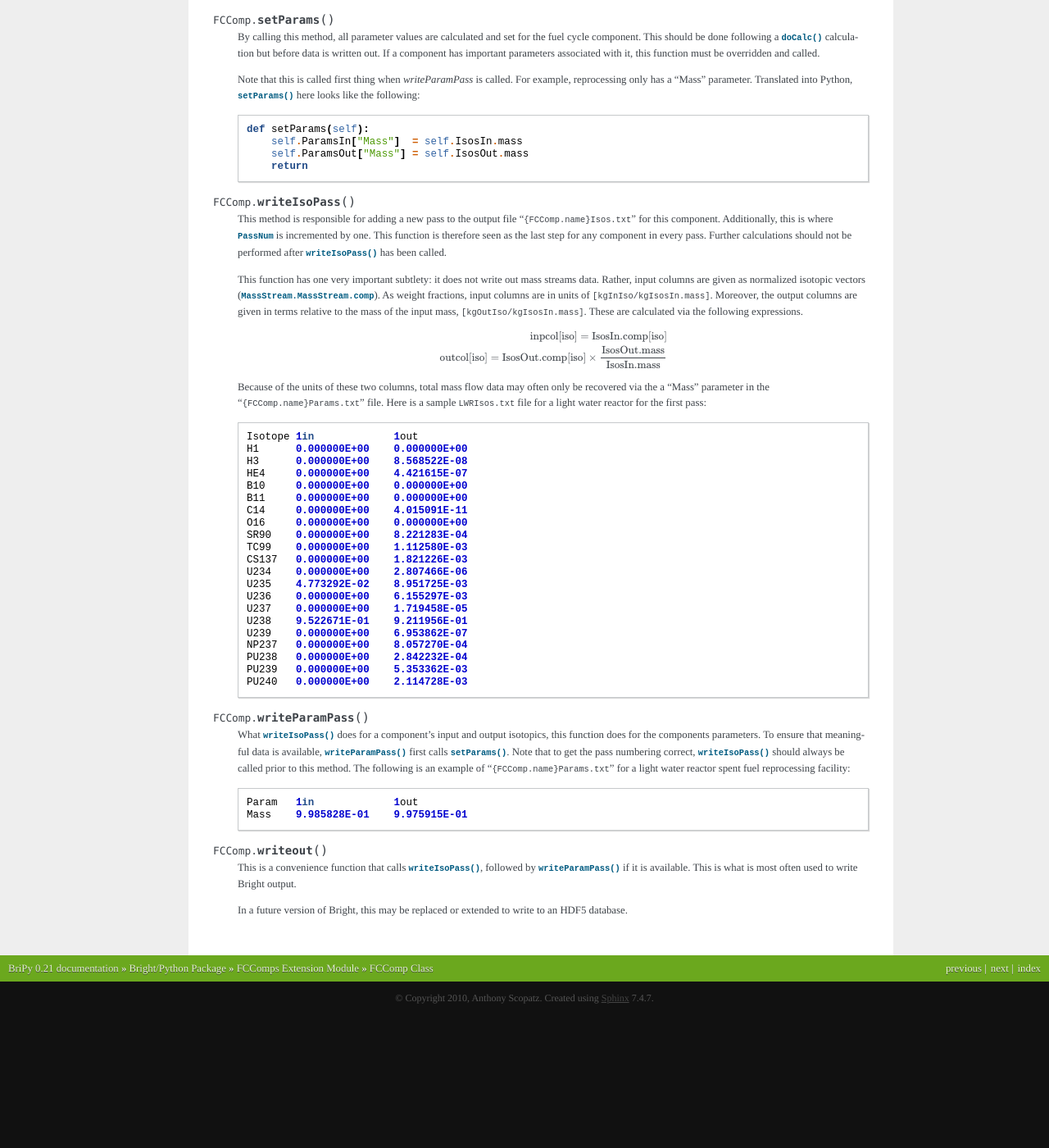
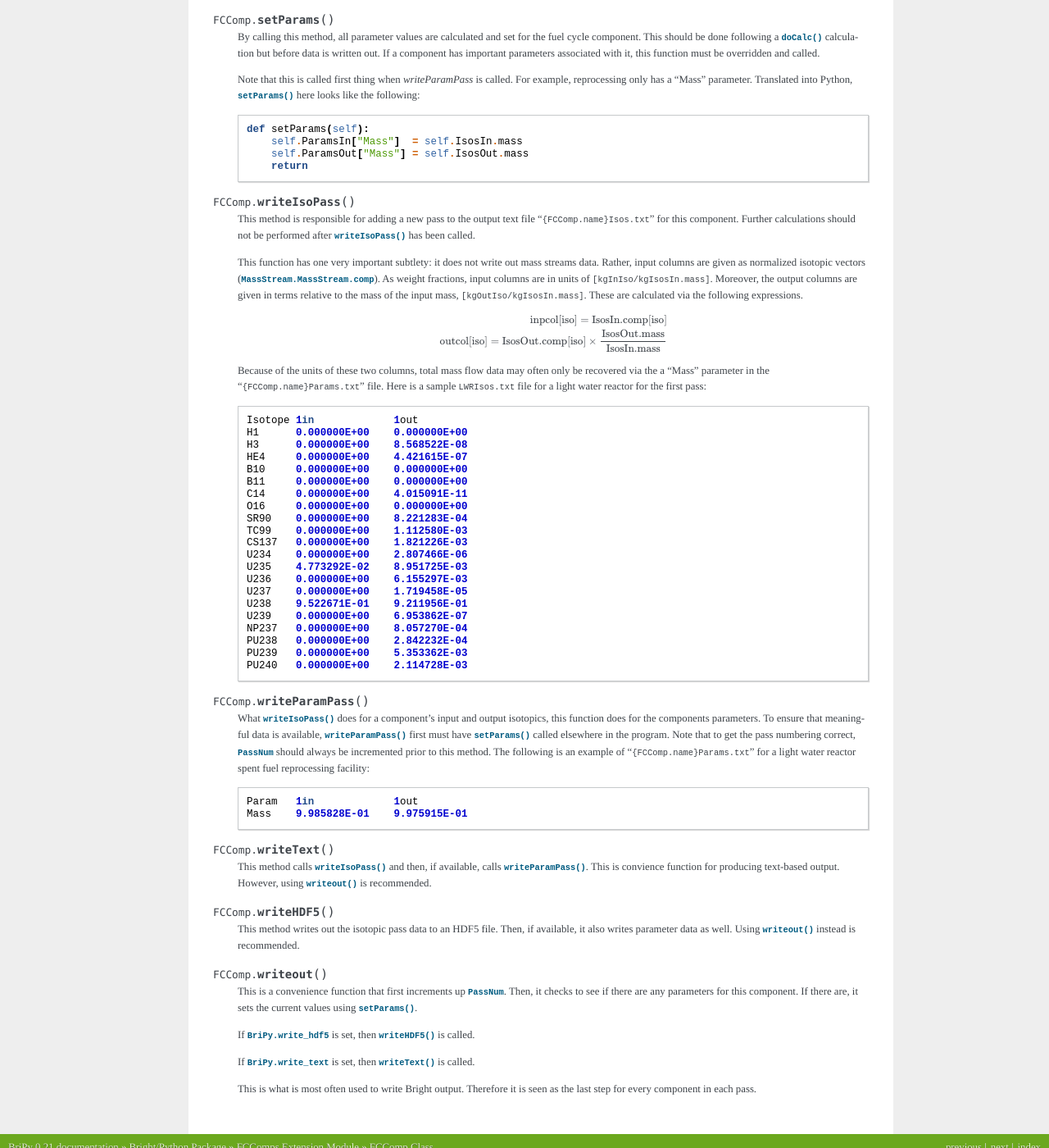
Before and after one commit to bright-dev/bright, a Sphinx documentation site: the page built from doc/source/FCComp.rst, in a window 1280 px wide and 1400 px high, scrolled down 1804 px. Shown: the whole window at 82% size. Built offline with Sphinx 7.4.7, drawn with Linux system fonts in a browser that asks for light colours; formulas are drawn with MathJax 3; before the commit the page ends 3042 px from its top, so only the background shows below that; some of the changed text lies outside the part shown.

Commit message:
Added FCComp tests and updates docs.

```diff
--- a/doc/source/FCComp.rst
+++ b/doc/source/FCComp.rst
@@ -152,10 +152,9 @@ FCComp Methods
 
 .. method:: FCComp.writeIsoPass()
 
-    This method is responsible for adding a new pass to the output file "``{FCComp.name}Isos.txt``"
-    for this component.  Additionally, this is where :attr:`PassNum` is incremented by one.  This
-    function is therefore seen as the last step for any component in every pass.  Further calculations
-    should not be performed after :meth:`writeIsoPass` has been called.
+    This method is responsible for adding a new pass to the output text file
+    "``{FCComp.name}Isos.txt``" for this component.  Further calculations should
+    not be performed after :meth:`writeIsoPass` has been called.
 
     This function has one very important subtlety: it does not write out mass streams data.
     Rather, input columns are given as normalized isotopic vectors (:attr:`MassStream.MassStream.comp`).
@@ -197,18 +196,38 @@ FCComp Methods
 
 .. method:: FCComp.writeParamPass()
 
-    What :meth:`writeIsoPass` does for a component's input and output isotopics, this function does for
-    the components parameters.  To ensure that meaningful data is available, :meth:`writeParamPass` first
-    calls :meth:`setParams`.  Note that to get the pass numbering correct, :meth:`writeIsoPass` should
-    always be called prior to this method.  The following is an example of "``{FCComp.name}Params.txt``"
-    for a light water reactor spent fuel reprocessing facility::
+    What :meth:`writeIsoPass` does for a component's input and output isotopics,
+    this function does for the components parameters.  To ensure that meaningful
+    data is available, :meth:`writeParamPass` first must have :meth:`setParams`
+    called elsewhere in the program.  Note that to get the pass numbering correct,
+    :attr:`PassNum` should always be incremented prior to this method.  The
+    following is an example of "``{FCComp.name}Params.txt``" for a light water
+    reactor spent fuel reprocessing facility::
 
         Param   1in             1out
         Mass    9.985828E-01    9.975915E-01
 
+.. method:: FCComp.writeText()
+
+    This method calls :meth:`writeIsoPass` and then, if available, calls
+    :meth:`writeParamPass`.  This is convience function for producing
+    text-based output.  However, using :meth:`writeout` is recommended.
+
+.. method:: FCComp.writeHDF5()
+
+    This method writes out the isotopic pass data to an HDF5 file.
+    Then, if available, it also writes parameter data as well.
+    Using :meth:`writeout` instead is recommended.
+
 .. method:: FCComp.writeout()
 
-    This is a convenience function that calls :meth:`writeIsoPass`, followed by :meth:`writeParamPass` if it is
-    available.  This is what is most often used to write Bright output.
+    This is a convenience function that first increments up :attr:`PassNum`.
+    Then, it checks to see if there are any parameters for this component.
+    If there are, it sets the current values using :meth:`setParams`.
 
-    In a future version of Bright, this may be replaced or extended to write to an HDF5 database.
+    If :attr:`BriPy.write_hdf5` is set, then :meth:`writeHDF5` is called.
+
+    If :attr:`BriPy.write_text` is set, then :meth:`writeText` is called.
+
+    This is what is most often used to write Bright output.  Therefore it is
+    seen as the last step for every component in each pass.
```
Also changed, not shown: 1 other file.
